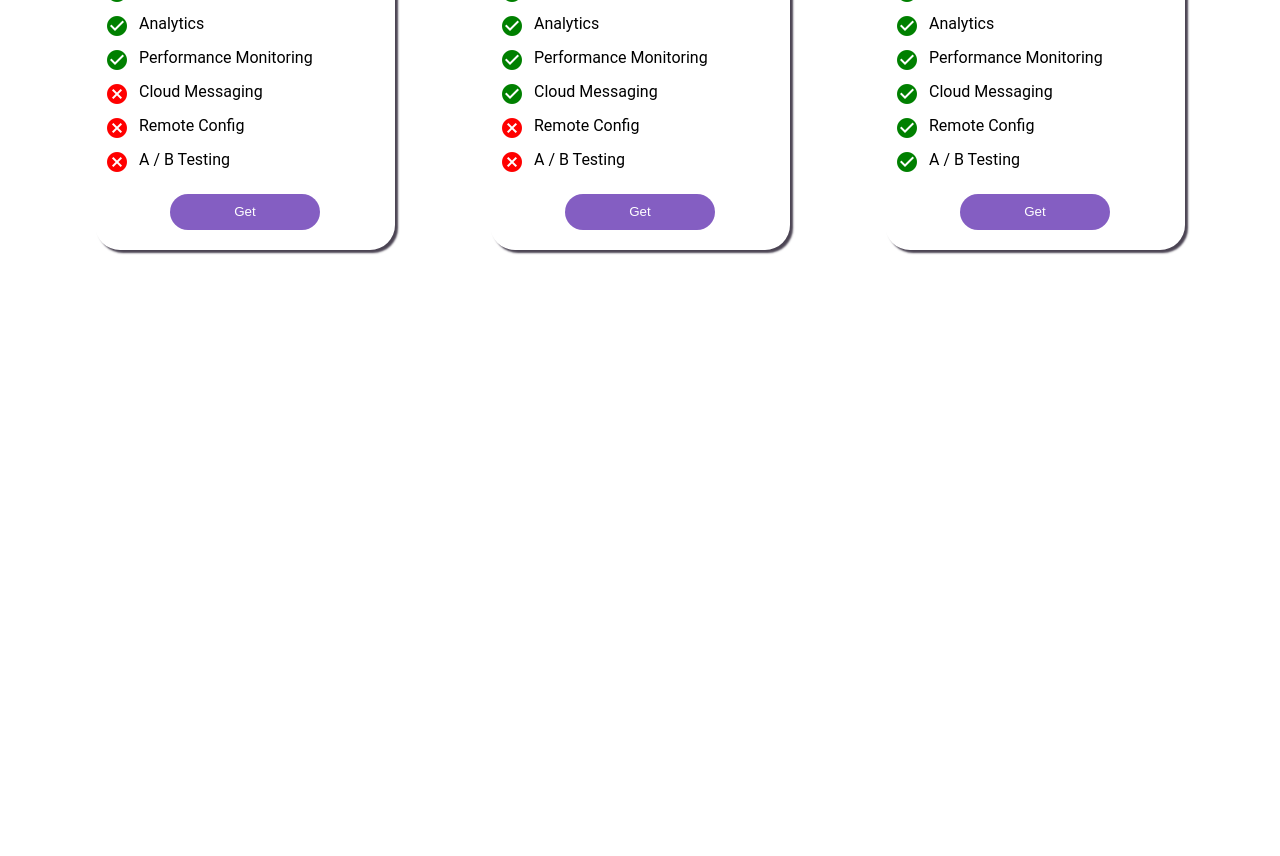
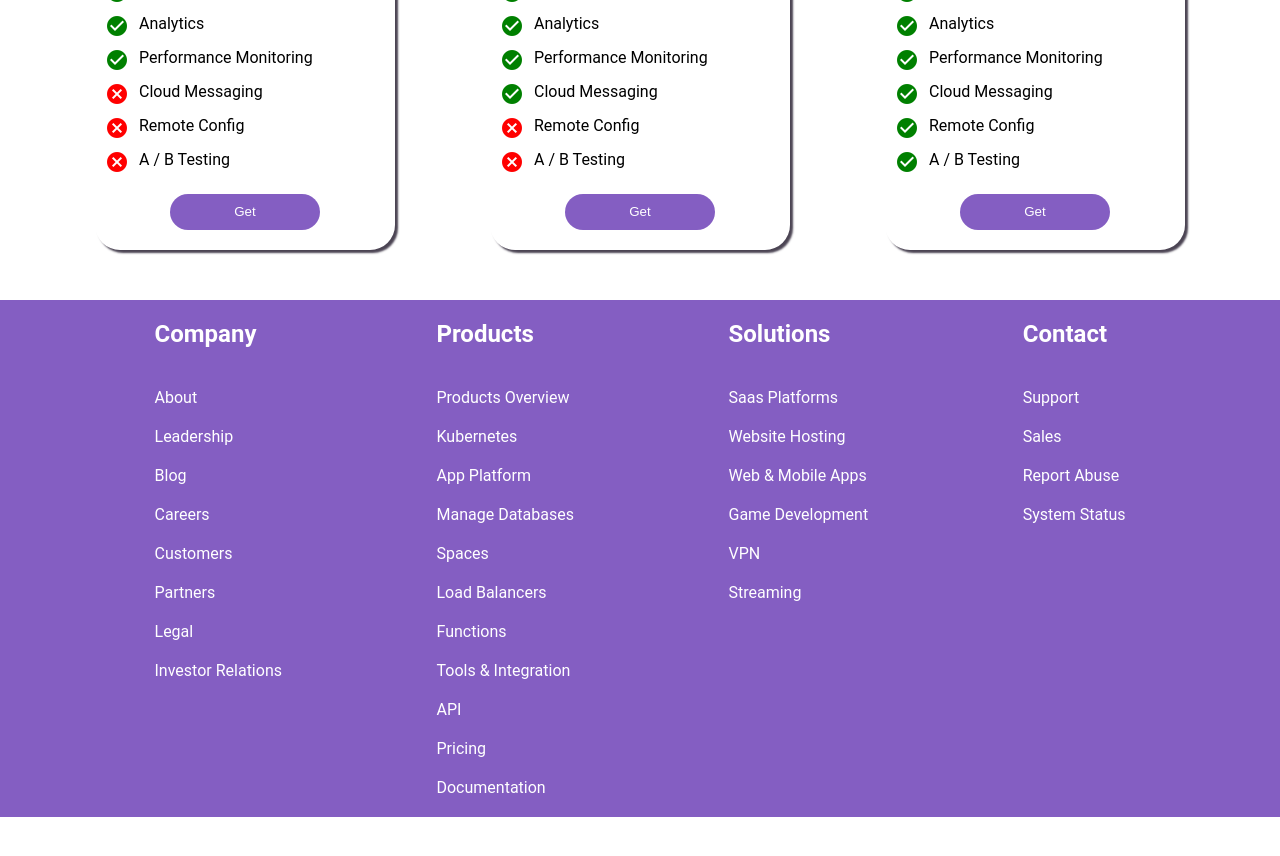
Before and after one commit to shifu-kobby/Hosting, an Angular app: page / in a window 1280 px wide. Shown: the part 720-1576 px from the top of the page. After the commit the page ends 1550 px from the top, so only its background shows below. Built offline with nearby package versions, Linux system fonts and the light colour scheme; what angular-svg-icon would draw is missing.

Commit message:
Added support links

```diff
--- a/src/app/components/home/home.component.css
+++ b/src/app/components/home/home.component.css
@@ -1,6 +1,6 @@
 .home {
   margin-top: 50px;
-  height: 2000px;
+  min-height: 1500px;
 }
 
 .homeBanner {
@@ -76,3 +76,28 @@
   align-items: center;
   margin-top: 50px;
 }
+
+.homeLinks {
+  display: flex;
+  flex-direction: row;
+  justify-content: space-evenly;
+  background-color: #845EC2;
+  color: white;
+  min-height: 400px;
+  margin-top: 50px;
+}
+
+.homeLinks > div {
+  display: flex;
+  flex-direction: column;
+}
+
+.homeLinks > div > h2 {
+  margin-bottom: 40px;
+}
+
+.homeLinks > div > a {
+  text-decoration: none;
+  color: white;
+  margin-bottom: 20px;
+}
--- a/src/app/components/home/home.component.html
+++ b/src/app/components/home/home.component.html
@@ -30,4 +30,48 @@
       <app-pricing [name]=package.name [price]=package.price [benefits]=package.benefits></app-pricing>
     </div>
   </div>
+
+  <div class="homeLinks">
+    <div>
+      <h2>Company</h2>
+      <a href="">About</a>
+      <a href="">Leadership</a>
+      <a href="">Blog</a>
+      <a href="">Careers</a>
+      <a href="">Customers</a>
+      <a href="">Partners</a>
+      <a href="">Legal</a>
+      <a href="">Investor Relations</a>
+    </div>
+    <div>
+      <h2>Products</h2>
+      <a href="">Products Overview</a>
+      <a href="">Kubernetes</a>
+      <a href="">App Platform</a>
+      <a href="">Manage Databases</a>
+      <a href="">Spaces</a>
+      <a href="">Load Balancers</a>
+      <a href="">Functions</a>
+      <a href="">Tools & Integration</a>
+      <a href="">API</a>
+      <a href="">Pricing</a>
+      <a href="">Documentation</a>
+    </div>
+    <div>
+      <h2>Solutions</h2>
+      <a href="">Saas Platforms</a>
+      <a href="">Website Hosting</a>
+      <a href="">Web & Mobile Apps</a>
+      <a href="">Game Development</a>
+      <a href="">VPN</a>
+      <a href="">Streaming</a>
+    </div>
+    <div>
+      <h2>Contact</h2>
+      <a href="">Support</a>
+      <a href="">Sales</a>
+      <a href="">Report Abuse</a>
+      <a href="">System Status</a>
+    </div>
+  </div>
 </div>
```
